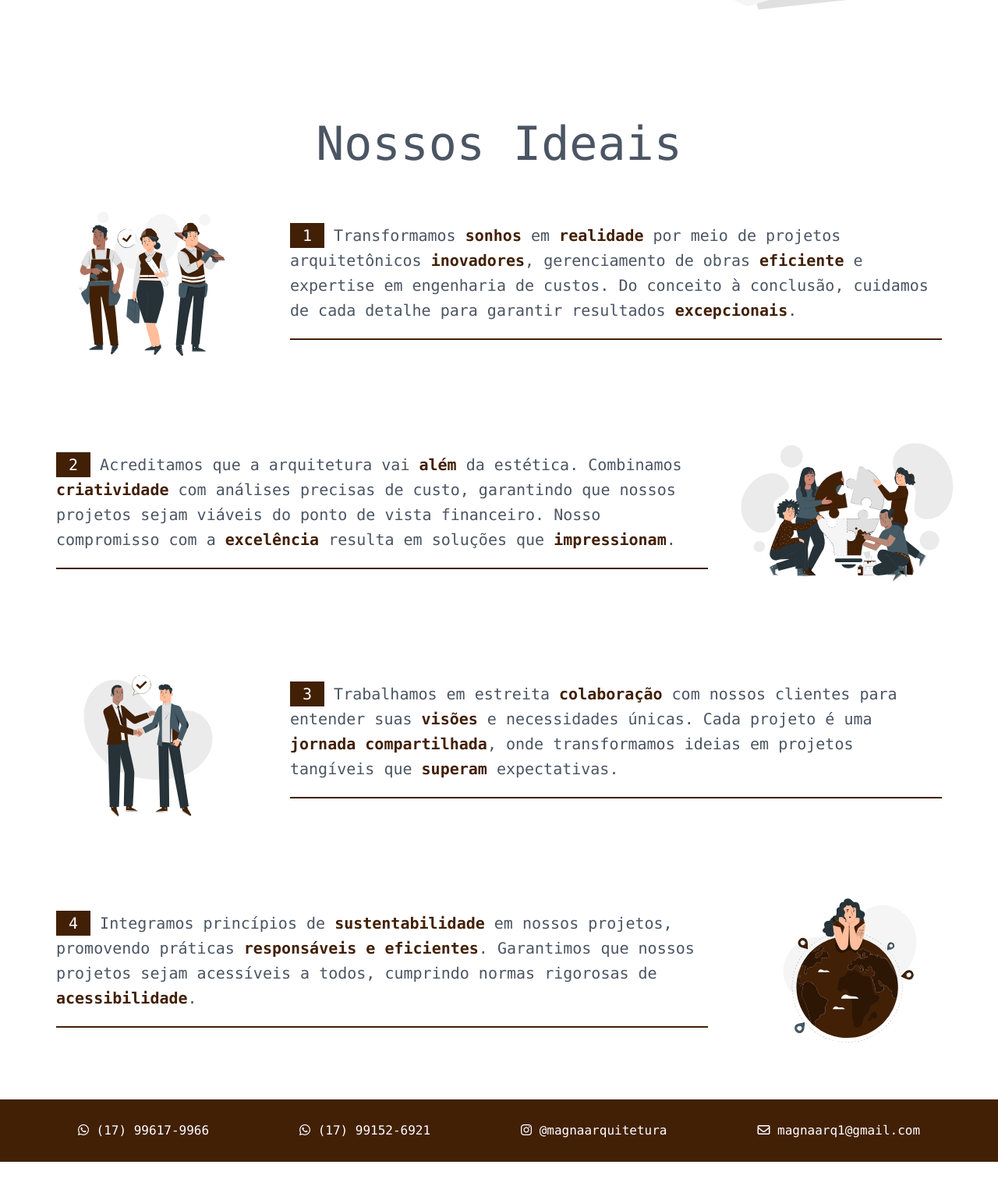
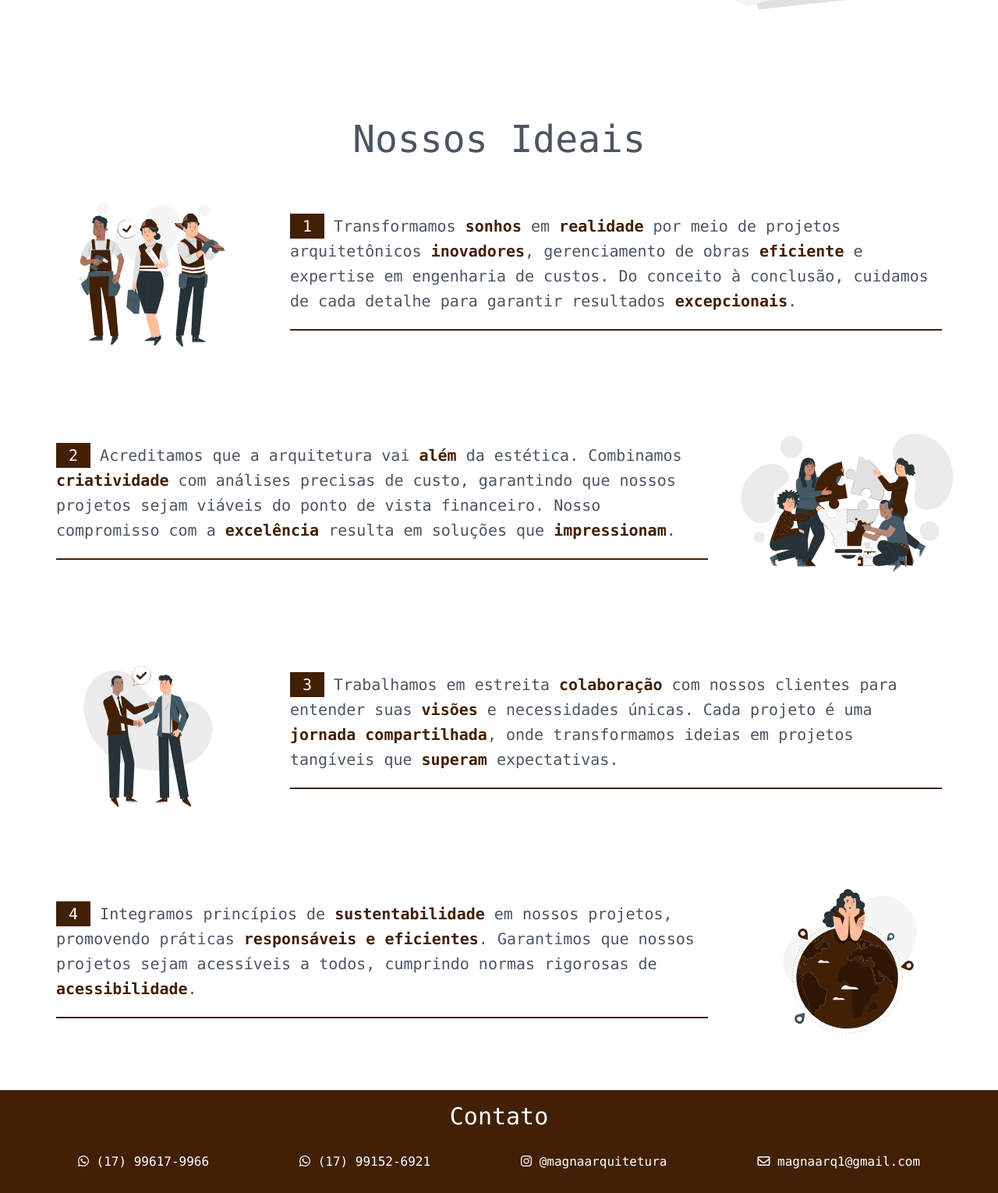
Before and after one commit to Gervaes/magna-arquitetura, a plain HTML site: page index.html in a window 1280 px wide. Shown: the part 517-2047 px from the top of the page at 78% size. Before the commit the page ends 2007 px from the top, so only its background shows below. Drawn offline with Linux system fonts and the light colour scheme.

Commit message:
fix: Style adjustments

```diff
--- a/index.html
+++ b/index.html
@@ -14,7 +14,7 @@
     <section class="flex justify-center py-10">
         <div class="container flex flex-col-reverse justify-between md:flex-row xl:justify-center">
             <div class="flex flex-col px-8 justify-center items-center text-center md:w-1/2 md:px-0 md:text-left xl:w-1/2">
-                <h1 class="text-4xl md:text-5xl xl:text-6xl">
+                <h1 class="text-4xl sm:text-5xl xl:text-6xl">
                     <span class="text-accent font-semibold">Arquitetura</span> e <span class="text-accent font-semibold">Engenharia</span> de Custos</h1>
                 <p class="pt-6 text-lg">Somos mais que um escritório de arquitetura e engenharia. Criamos espaços inspiradores e soluções inteligentes que unem estética, funcionalidade e eficiência financeira.</p>
             </div>
@@ -23,7 +23,7 @@
     </section>
     <section class="flex justify-center py-5">
         <div class="container flex flex-wrap">
-            <h2 class="w-screen text-center pt-16 text-4xl md:text-5xl xl:text-6xl">
+            <h2 class="w-screen text-center pt-16 text-3xl md:text-4xl xl:text-5xl">
                 Nossos Ideais</h2>
             <div class="w-full flex flex-col text-center justify-center items-center py-10 md:text-left md:flex-row lg:px-10">
                 <img class="w-1/2 md:max-h-52 md:w-1/4" src="./assets/images/construction.svg">
@@ -71,7 +71,9 @@
             </div>
         </div>
     </section>
-    <footer class="bg-accent text-white flex flex-col justify-evenly items-center text-md md:flex-row py-3">
+    <footer class="bg-accent text-white flex flex-col ">
+        <h3 class="text-4xl text-center pt-4 md:text-3xl">Contato</h3>
+        <div class="flex flex-col justify-evenly items-center text-md md:flex-row py-3">
             <div class="p-4 hover:bg-white hover:text-accent transition duration-500 cursor-pointer">
                 <i class="fa-brands fa-whatsapp"></i>
                 <a href="https://wa.me/5517996179966"> (17) 99617-9966</a>
@@ -88,6 +90,7 @@
                 <i class="fa-regular fa-envelope"></i>
                 <a href="mailto:magnaarq1@gmail.com"> magnaarq1@gmail.com</a>
             </div>
+        </div>
     </footer>
 </body>
 </html>
```
Also changed, not shown: style.css. Lines whose indentation alone changed are shown as unchanged.
